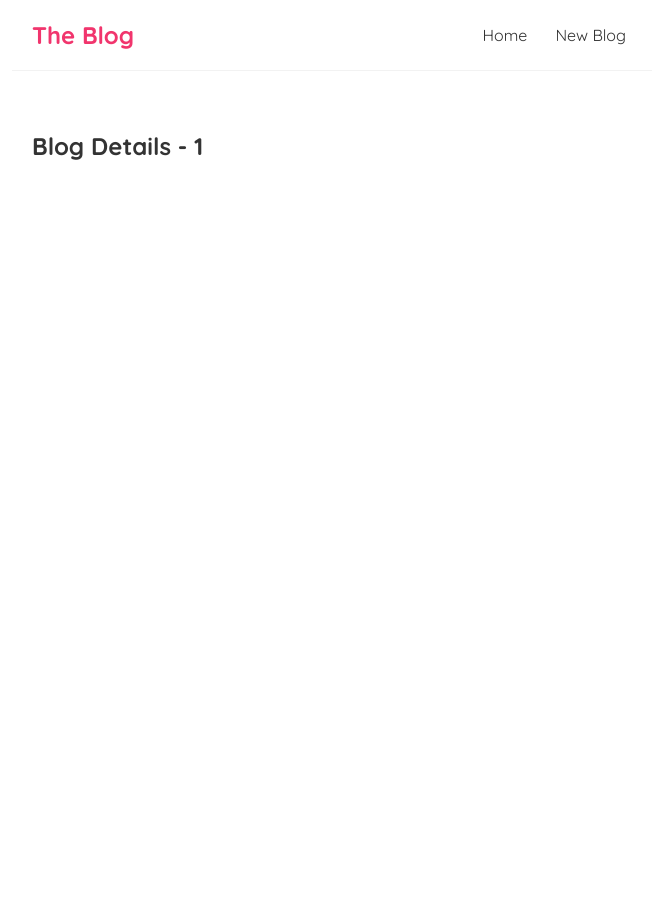
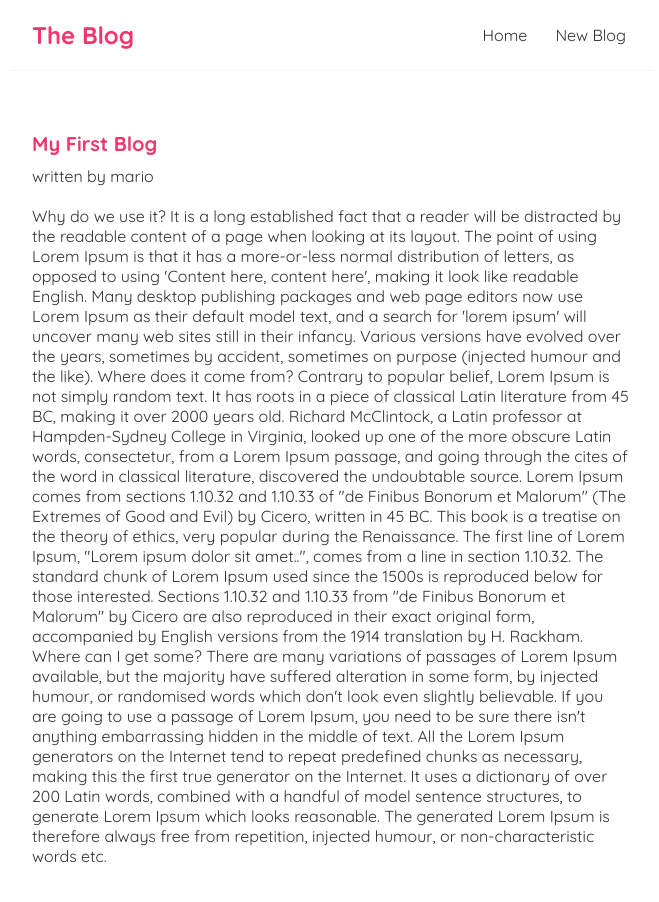
Before and after one commit to kunal-jain-5/Reactjs-Blogs, a React (Create React App) app: page /blogs/1 in a window 1280 px wide. Shown: the top 902 px of the page, without its empty margins (308-967 px from the left). Before the commit the page ends 800 px from the top, so only its background shows below. Built offline with nearby package versions, Linux system fonts and the light colour scheme; data requests are answered from the project's data file; the HTML template or start-up script is replaced by a standard one.

Commit message:
added blog details body

```diff
--- a/src/BlogDetails.js
+++ b/src/BlogDetails.js
@@ -1,10 +1,20 @@
 import { useParams } from "react-router-dom";
+import useFetch from "./useFetch";
 
 const BlogDetails = () => {
     const { id } = useParams()
+    const{ data:blog, error, isPending } = useFetch("http://localhost:8000/blogs/"+id)
     return (
-        <div className="bolg-details">
-            <h2>Blog Details - { id }</h2>
+        <div className="blog-details">
+            { isPending && <div>Loading...</div> }
+            { error && <div>{error}</div> }
+            { blog && (
+                <article>
+                    <h2>{blog.title}</h2>
+                    <p>written by {blog.author}</p>
+                    <div>{blog.body}</div>
+                </article>
+            )}
         </div>
      );
 }
--- a/src/index.css
+++ b/src/index.css
@@ -50,3 +50,20 @@
 .blog-preview a{
   text-decoration: none;
 }
+/* blog details page */
+.blog-details h2 {
+  font-size: 20px;
+  color: #f1356d;
+  margin-bottom: 10px;
+}
+.blog-details div {
+  margin: 20px 0;
+}
+.blog-details button {
+  background: #f1356d;
+  color: #fff;
+  border: 0;
+  padding: 8px;
+  border-radius: 8px;
+  cursor: pointer;
+}
```
